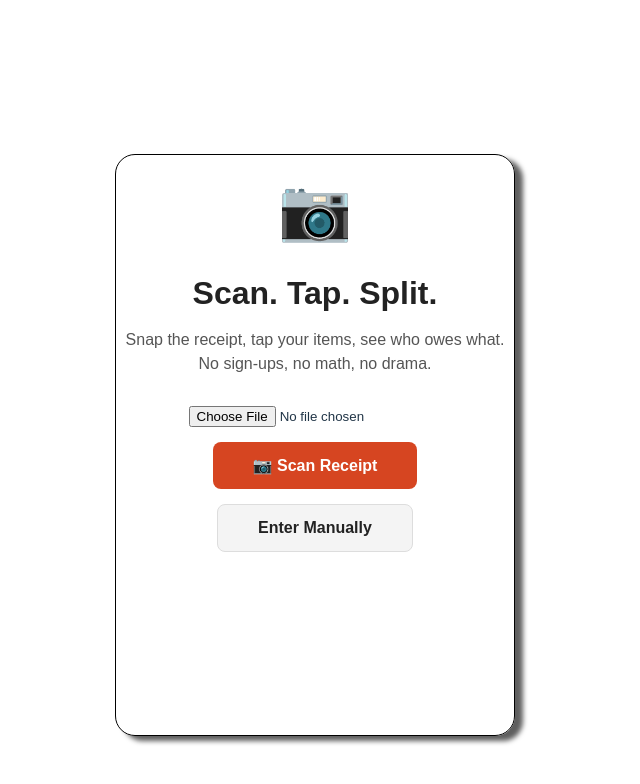
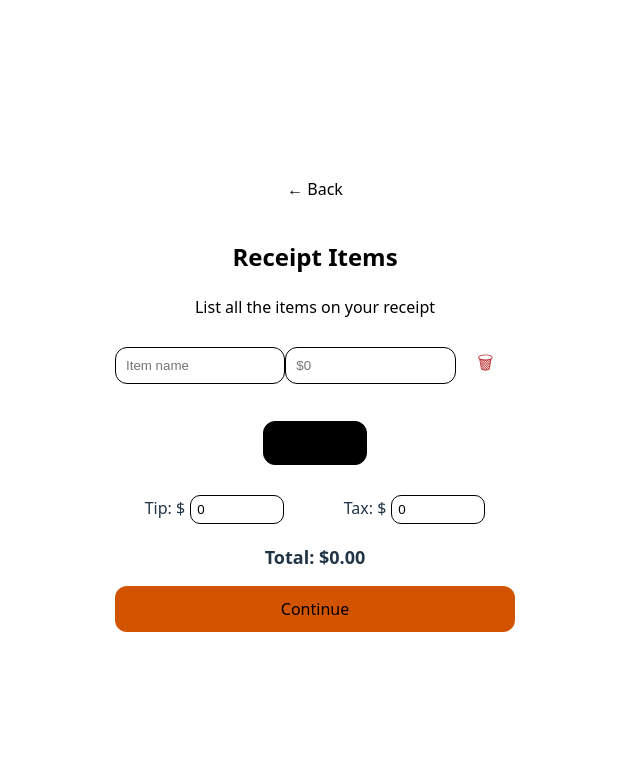
Before and after one commit to Gauresh-Gaude/codunto, a React (Vite) app in the folder week4/bill-splitter/: page /manual in a window 1280 px wide. Shown: the top 784 px of the page, without its empty margins (325-965 px from the left). Built offline with nearby package versions, Linux system fonts and the light colour scheme.

Commit message:
added manual entry

```diff
--- a/week4/bill-splitter/src/App.jsx
+++ b/week4/bill-splitter/src/App.jsx
@@ -1,11 +1,18 @@
 import React from 'react'
 import Heading from './components/Heading.jsx'
+import ManualEntry from './components/ManualEntry.jsx'
+import { BrowserRouter, Routes, Route } from "react-router";
 import './App.css'
 
 function App() {
   return (
     <>
-      <Heading />
+     <BrowserRouter>
+        <Routes>
+          <Route path="/" element={<Heading />} />
+          <Route path="/manual" element={<ManualEntry />} />
+        </Routes>
+      </BrowserRouter>
     </>
   )
 }
--- a/week4/bill-splitter/src/components/Heading.jsx
+++ b/week4/bill-splitter/src/components/Heading.jsx
@@ -1,78 +1,29 @@
-// import React from "react";
-// import "./Main.css";
-
-// const Heading = () => {
-//   return (
-//     <div className="container">
-//       <div className="icon">
-//         <span role="img" aria-label="scan">📷</span>
-//       </div>
-//       <h1 className="title">Scan. Tap. Split.</h1>
-//       <p className="subtitle">
-//         Snap the receipt, tap your items, see who owes what. <br />
-//         No sign-ups, no math, no drama.
-//       </p>
-//       <div className="buttons">
-//         <button className="scan-btn">📷 Scan Receipt</button>
-//         <button className="manual-btn">Enter Manually</button>
-//       </div>
-//     </div>
-//   );
-// };
-
-// export default Heading;
-
-import React, { useState } from "react";
+import React from "react";
+// import ManualEntry from "../ManualEntry.jsx";
+import { useNavigate } from "react-router";
 import "./Main.css";
 
 const Heading = () => {
-  const [file, setFile] = useState(null);
-  const [response, setResponse] = useState("");
-
-  const handleFileChange = (e) => {
-    setFile(e.target.files[0]);
-  };
-
-  const handleUpload = async () => {
-    if (!file) return alert("Please select a receipt image!");
-
-    const formData = new FormData();
-    formData.append("file", file);
-
-    try {
-      const res = await fetch("http://localhost:5000/api/scan", {
-        method: "POST",
-        body: formData,
-      });
-      const data = await res.json();
-      setResponse(data.result);
-    } catch (err) {
-      console.error(err);
-    }
-  };
-
+  const navigate = useNavigate();
   return (
     <div className="container">
-      <div className="icon">📷</div>
+      <div className="icon">
+        <span role="img" aria-label="scan">📷</span>
+      </div>
       <h1 className="title">Scan. Tap. Split.</h1>
       <p className="subtitle">
         Snap the receipt, tap your items, see who owes what. <br />
         No sign-ups, no math, no drama.
       </p>
       <div className="buttons">
-        <input type="file" onChange={handleFileChange} />
-        <button className="scan-btn" onClick={handleUpload}>
-          📷 Scan Receipt
-        </button>
-        <button className="manual-btn">Enter Manually</button>
+      <button className="scan-btn"> 📷 Scan Receipt</button>
+      <button className="manual-btn" onClick={() => navigate("/manual")}>
+            Enter Manually
+          </button>
+        {/* <button className="manual-btn">Enter Manually</button> */}
       </div>
 
-      {response && (
-        <div className="result-box">
-          <h3>Scan Result:</h3>
-          <pre>{response}</pre>
-        </div>
-      )}
+      {page === "manual" && <ManualEntry goBack={() => setPage("Heading.jsx")} />}
     </div>
   );
 };
--- a/week4/bill-splitter/src/components/Main.css
+++ b/week4/bill-splitter/src/components/Main.css
@@ -71,3 +71,71 @@
 }
 
 /* heading */
+
+
+/* ScanReceipt */
+.scan-container {
+  display: flex;
+  flex-direction: column;
+  align-items: center;
+  text-align: center;
+  padding: 20px;
+  max-width: 400px;
+  margin: 0 auto;
+  background-color: #faf7f7;
+  border-radius: 12px;
+  box-shadow: 0 2px 8px rgba(0, 0, 0, 0.05);
+}
+
+.scan-container h2 {
+  font-size: 20px;
+  font-weight: 600;
+  color: #333;
+  margin-bottom: 6px;
+}
+
+.scan-container p {
+  font-size: 14px;
+  color: #666;
+  margin-bottom: 15px;
+}
+
+
+.scan-container input[type="file"] {
+  margin-bottom: 15px;
+  font-size: 14px;
+  padding: 6px;
+  border: 1px solid #ddd;
+  border-radius: 8px;
+  cursor: pointer;
+}
+
+
+.loader {
+  font-size: 14px;
+  font-weight: 500;
+  color: #e67e22;
+  margin-top: 10px;
+}
+
+
+/* .scan-btn {
+  background-color: #d35400;
+  color: #fff;
+  font-size: 15px;
+  font-weight: 500;
+  padding: 12px 18px;
+  border: none;
+  border-radius: 10px;
+  cursor: pointer;
+  width: 100%;
+  max-width: 280px;
+  transition: background 0.3s ease;
+}
+
+.scan-btn:hover {
+  background-color: #e67e22;
+} */
+
+
+/* ScanReceipt */
--- /dev/null
+++ b/week4/bill-splitter/src/components/ManualEntry.css
@@ -0,0 +1,84 @@
+.manual-container {
+  text-align: center;
+  padding: 20px;
+  max-width: 400px;
+  margin: auto;
+}
+.manual-container h2, p{
+   color: #000000;
+}
+
+.back-btn {
+  border: none;
+  background: none;
+  color: #000000;
+  font-size: 16px;
+  margin-bottom: 10px;
+  cursor: pointer;
+}
+
+.items-list {
+  margin: 20px 0;
+}
+
+.item-row {
+  display: flex;
+  align-items: center;
+  justify-content: space-between;
+  margin: 8px 0;
+}
+
+.item-row input {
+  padding: 10px;
+  border: 1px solid #000000;
+  border-radius: 12px;
+  width: 40%;
+}
+
+.delete-btn {
+  border: none;
+  background: none;
+  font-size: 18px;
+  cursor: pointer;
+  color: #b33;
+}
+
+.add-btn {
+  background: #000000;
+  border: 1px solid #000000;
+  padding: 10px;
+  border-radius: 12px;
+  cursor: pointer;
+  margin: 10px 0;
+}
+
+.extra-inputs {
+  display: flex;
+  justify-content: space-around;
+  margin: 20px 0;
+}
+
+.extra-inputs input {
+  width: 80px;
+  padding: 6px;
+  border: 1px solid #000000;
+  border-radius: 10px;
+  margin-left: 5px;
+}
+
+.total {
+  font-weight: bold;
+  font-size: 18px;
+  margin: 15px 0;
+}
+
+.continue-btn {
+  background: #d35400;
+  color: rgb(0, 0, 0);
+  padding: 12px;
+  border: none;
+  border-radius: 12px;
+  cursor: pointer;
+  width: 100%;
+  font-size: 16px;
+}
--- /dev/null
+++ b/week4/bill-splitter/src/components/ManualEntry.jsx
@@ -0,0 +1,86 @@
+import React, { useState } from "react";
+import "./ManualEntry.css";
+
+const ManualEntry = ({ goBack }) => {
+  const [items, setItems] = useState([{ name: "", price: "" }]);
+  const [tip, setTip] = useState(0);
+  const [tax, setTax] = useState(0);
+
+  const handleItemChange = (index, field, value) => {
+    const newItems = [...items];
+    newItems[index][field] = value;
+    setItems(newItems);
+  };
+
+  const addItem = () => {
+    setItems([...items, { name: "", price: "" }]);
+  };
+
+  const removeItem = (index) => {
+    const newItems = items.filter((_, i) => i !== index);
+    setItems(newItems);
+  };
+
+  const total = items.reduce(
+    (sum, item) => sum + (parseFloat(item.price) || 0),
+    0
+  ) + parseFloat(tip || 0) + parseFloat(tax || 0);
+
+  return (
+    <div className="manual-container">
+      <button className="back-btn" onClick={goBack}>← Back</button>
+
+      <h2>Receipt Items</h2>
+      <p>List all the items on your receipt</p>
+
+      <div className="items-list">
+        {items.map((item, index) => (
+          <div key={index} className="item-row">
+            <input
+              type="text"
+              placeholder="Item name"
+              value={item.name}
+              onChange={(e) => handleItemChange(index, "name", e.target.value)}
+            />
+            <input
+              type="number"
+              placeholder="$0"
+              value={item.price}
+              onChange={(e) => handleItemChange(index, "price", e.target.value)}
+            />
+            <button className="delete-btn" onClick={() => removeItem(index)}>
+              🗑
+            </button>
+          </div>
+        ))}
+      </div>
+
+      <button className="add-btn" onClick={addItem}>+ Add Item</button>
+
+      <div className="extra-inputs">
+        <label>
+          Tip: $
+          <input
+            type="number"
+            value={tip}
+            onChange={(e) => setTip(e.target.value)}
+          />
+        </label>
+        <label>
+          Tax: $
+          <input
+            type="number"
+            value={tax}
+            onChange={(e) => setTax(e.target.value)}
+          />
+        </label>
+      </div>
+
+      <div className="total">Total: ${total.toFixed(2)}</div>
+
+      <button className="continue-btn">Continue</button>
+    </div>
+  );
+};
+
+export default ManualEntry;
```
Also changed, not shown: week4/bill-splitter/src/components/ScanReceipt.jsx (added, +53 -0 lines).
